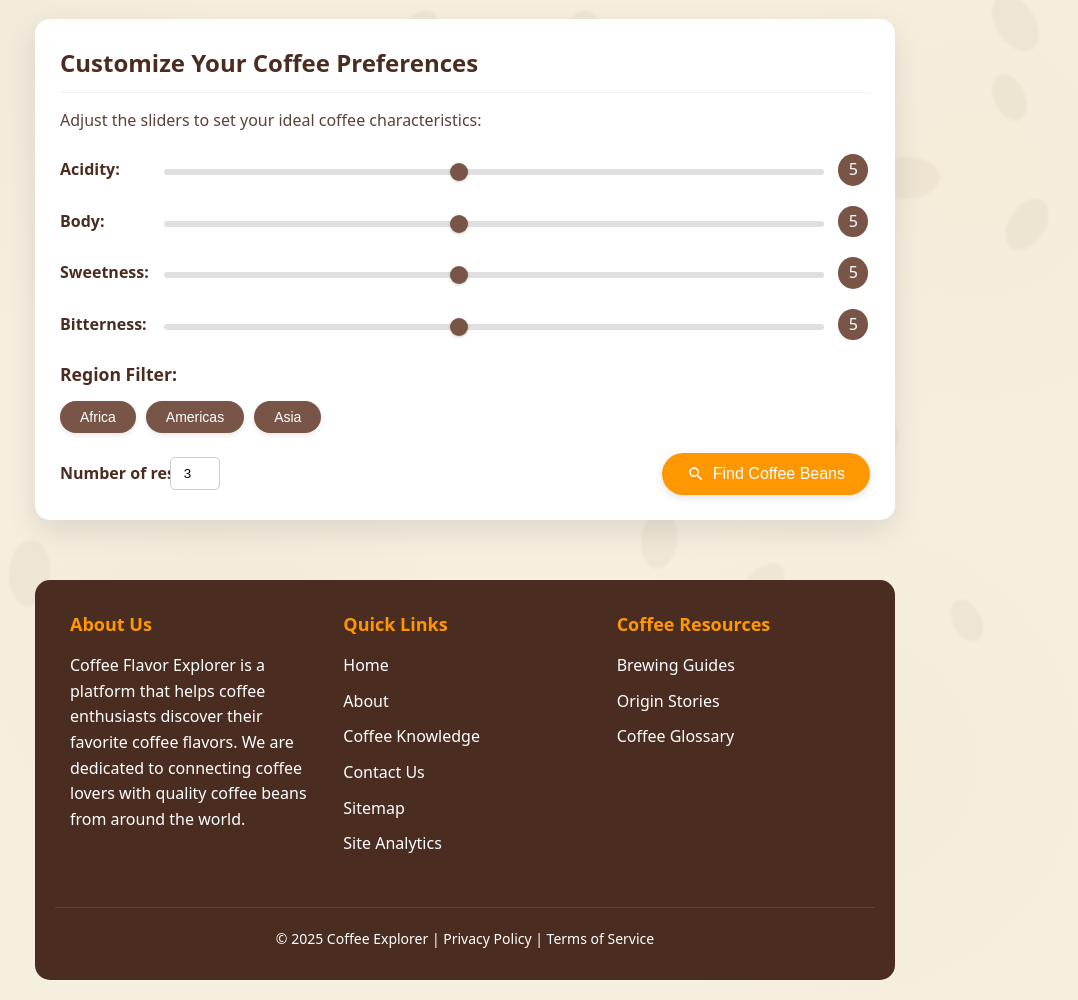
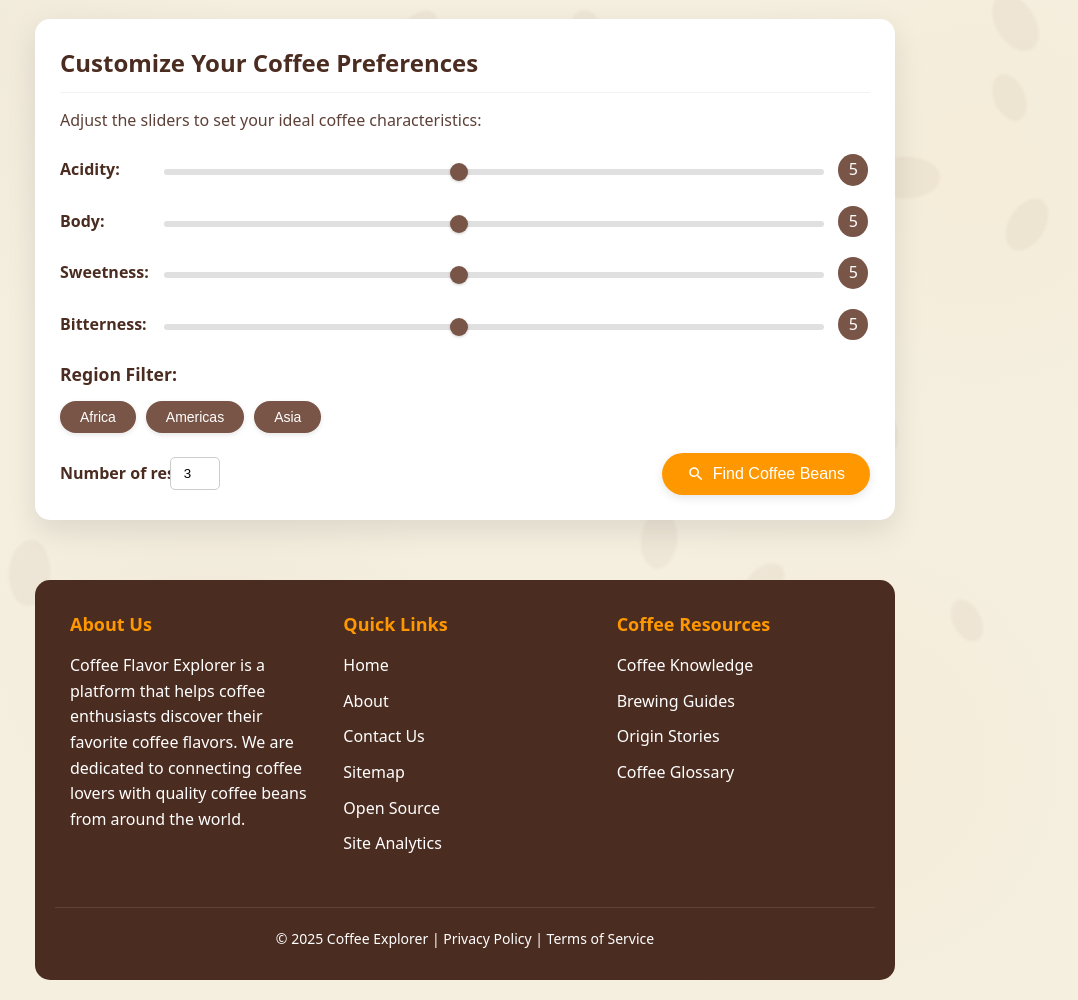
Before and after one commit to lam0819/coffeematcher.me, a plain HTML site: page index.html in a window 1280 px wide. Shown: the part 191-1191 px from the top of the page, without its empty margins (175-1253 px from the left). Drawn offline with Linux system fonts and the light colour scheme; a web font is replaced by a local one.

Commit message:
Add files via upload

```diff
--- a/index.html
+++ b/index.html
@@ -255,9 +255,9 @@
                 <ul>
                     <li><a href="/" data-i18n="home">首頁</a></li>
                     <li><a href="/" data-i18n="about">關於</a></li>
-                    <li><a href="/" data-i18n="blog">咖啡知識</a></li>
                     <li><a href="/" data-i18n="contact">聯絡我們</a></li>
                     <li><a href="/sitemap.xml" data-i18n="sitemap">網站地圖</a></li>
+                    <li><a target="_blank" href="https://github.com/lam0819/coffeematcher.me" data-i18n="github-opensource">開源</a></li>
                     <li><a target="_blank" href="https://dashboard.simpleanalytics.com/coffeematcher.me" data-i18n="site-analytics">網站數據</a></li>
                 </ul>
             </div>
@@ -265,6 +265,7 @@
             <div class="footer-section">
                 <h3 data-i18n="coffee-resources">咖啡資源</h3>
                 <ul>
+                    <li><a href="#" data-i18n="blog">咖啡知識</a></li>
                     <li><a href="#" data-i18n="brewing-guides">沖煮指南</a></li>
                     <li><a href="#" data-i18n="origin-stories">產地故事</a></li>
                     <li><a href="#" data-i18n="coffee-glossary">咖啡術語</a></li>
--- a/js/coffee-explorer.js
+++ b/js/coffee-explorer.js
@@ -75,7 +75,8 @@ const translations = {
         'coffee-glossary': '咖啡術語',
         'privacy-policy': '隱私政策',
         'terms-of-service': '服務條款',
-        'site-analytics' : '網站分析'
+        'site-analytics' : '網站分析',
+        'github-opensource' : '開源'
     },
     'en': {
         'title': 'Coffee Flavor Explorer',
@@ -152,7 +153,8 @@ const translations = {
         'coffee-glossary': 'Coffee Glossary',
         'privacy-policy': 'Privacy Policy',
         'terms-of-service': 'Terms of Service',
-        'site-analytics' : 'Site Analytics'
+        'site-analytics' : 'Site Analytics',
+        'github-opensource' : 'Open Source'
     }
 };
 // English version coffee beans database
```
